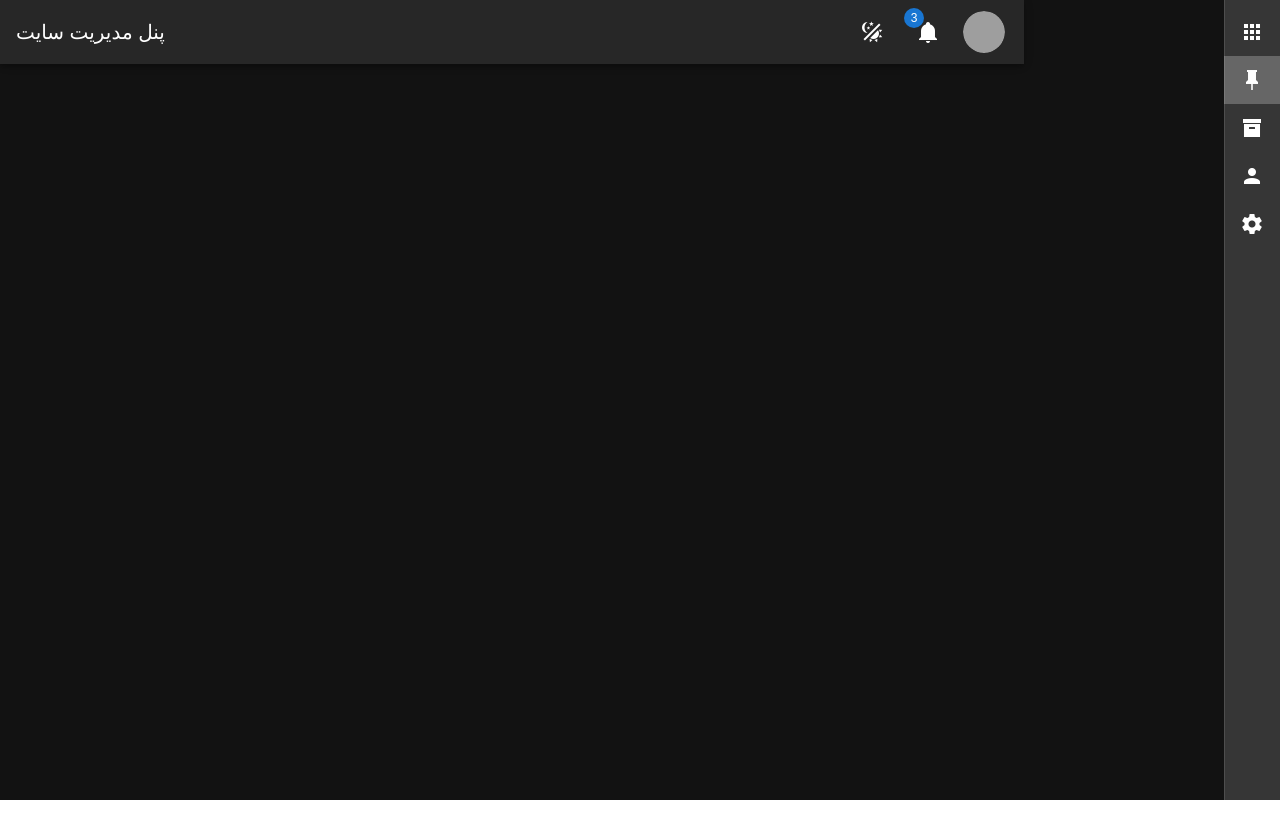
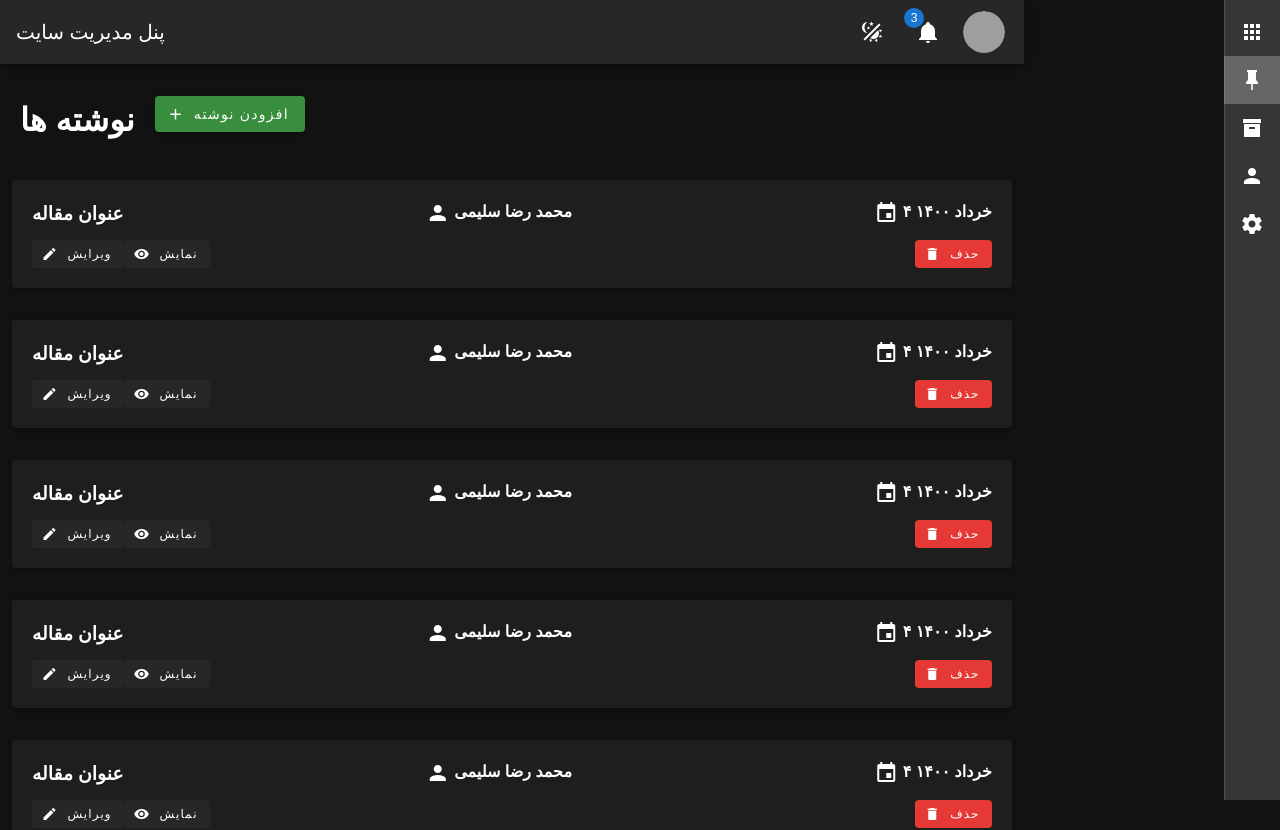
Before and after one commit to smartcontentor/admin-ui, a Nuxt app: page /posts in a window 1280 px wide. Shown: the top 830 px of the page. Before the commit the page ends 800 px from the top, so only its background shows below. Built offline with nearby package versions, Linux system fonts and the light colour scheme; grey boxes are pictures that could not be loaded; a web font is replaced by a local one.

Commit message:
Posts page complete

```diff
--- /dev/null
+++ b/components/ArticleCard.vue
@@ -0,0 +1,75 @@
+<template>
+  <v-row>
+    <v-col col="12">
+      <v-card class="pa-5 my-1">
+        <div class="d-flex justify-space-between">
+          <h3>{{ headline }}</h3>
+          <h4>
+            <v-icon>mdi-account</v-icon>
+            محمد رضا سلیمی
+          </h4>
+          <h4>
+            <v-icon>mdi-calendar</v-icon>
+            ۴ خرداد ۱۴۰۰
+          </h4>
+        </div>
+        <div class="d-flex justify-space-between mt-3">
+          <div>
+            <v-btn small elevation="0">
+              <v-icon small left>mdi-pencil</v-icon>
+              ویرایش
+            </v-btn>
+            <v-btn small elevation="0">
+              <v-icon small left>mdi-eye</v-icon>
+              نمایش
+            </v-btn>
+          </div>
+          <v-dialog v-model="dialog" persistent max-width="290">
+            <template v-slot:activator="{ on, attrs }">
+              <v-btn
+                dark
+                small
+                text
+                elevation="0"
+                class="red darken-1"
+                v-bind="attrs"
+                v-on="on"
+              >
+                <v-icon small left>mdi-delete</v-icon>
+                حذف
+              </v-btn>
+            </template>
+            <v-card>
+              <v-card-text class="pa-5"
+                >آیا از حذف این مقاله مطمئن هستید؟</v-card-text
+              >
+              <v-card-actions>
+                <v-spacer></v-spacer>
+                <v-btn text @click="dialog = false">
+                  مخالفم
+                </v-btn>
+                <v-btn color="red darken-1" text @click="dialog = false">
+                  <v-icon left>mdi-delete</v-icon>
+                  بله حذف کن!
+                </v-btn>
+              </v-card-actions>
+            </v-card>
+          </v-dialog>
+        </div>
+      </v-card>
+    </v-col>
+  </v-row>
+</template>
+
+<script>
+export default {
+  props: ["headline"],
+  data() {
+    return {
+      dialog: false
+    };
+  }
+};
+</script>
+
+<style lang="scss" scoped></style>
--- a/components/ToggleTheme.vue
+++ b/components/ToggleTheme.vue
@@ -1,7 +1,12 @@
 <template>
-  <v-btn icon @click="toggleTheme()">
-    <v-icon>mdi-theme-light-dark</v-icon>
-  </v-btn>
+  <v-tooltip bottom>
+    <template v-slot:activator="{ on, attrs }">
+      <v-btn icon @click="toggleTheme()" v-bind="attrs" v-on="on">
+        <v-icon>mdi-theme-light-dark</v-icon>
+      </v-btn>
+    </template>
+    <span>حالت تاریک و روشن</span>
+  </v-tooltip>
 </template>
 
 <script>
--- /dev/null
+++ b/pages/posts.vue
@@ -0,0 +1,35 @@
+<template>
+  <div>
+    <v-row class="my-5">
+      <h1 class="d-inline p-0 mx-5">نوشته ها</h1>
+      <v-btn class="green darken-2" dark>
+        <v-icon left>mdi-plus</v-icon>
+        افزودن نوشته
+      </v-btn>
+    </v-row>
+    <ArticleCard headline="عنوان مقاله" />
+    <ArticleCard headline="عنوان مقاله" />
+    <ArticleCard headline="عنوان مقاله" />
+    <ArticleCard headline="عنوان مقاله" />
+    <ArticleCard headline="عنوان مقاله" />
+    <ArticleCard headline="عنوان مقاله" />
+    <ArticleCard headline="عنوان مقاله" />
+    <ArticleCard headline="عنوان مقاله" />
+    <ArticleCard headline="عنوان مقاله" />
+    <ArticleCard headline="عنوان مقاله" />
+    <ArticleCard headline="عنوان مقاله" />
+    <ArticleCard headline="عنوان مقاله" />
+  </div>
+</template>
+
+<script>
+export default {
+  data() {
+    return {
+      dialog: false
+    };
+  }
+};
+</script>
+
+<style lang="scss" scoped></style>
```
Also changed, not shown: 7 other files (tests, documents, lock files or other folders).
